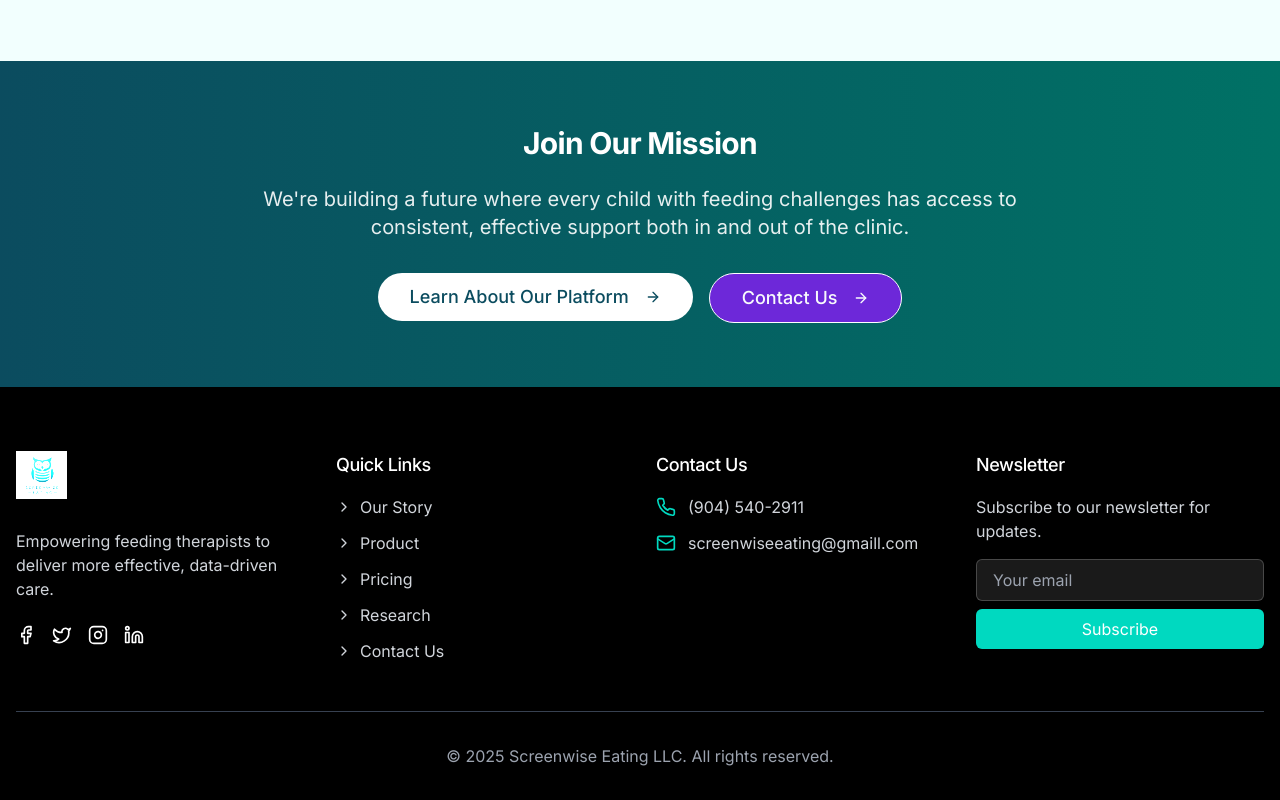
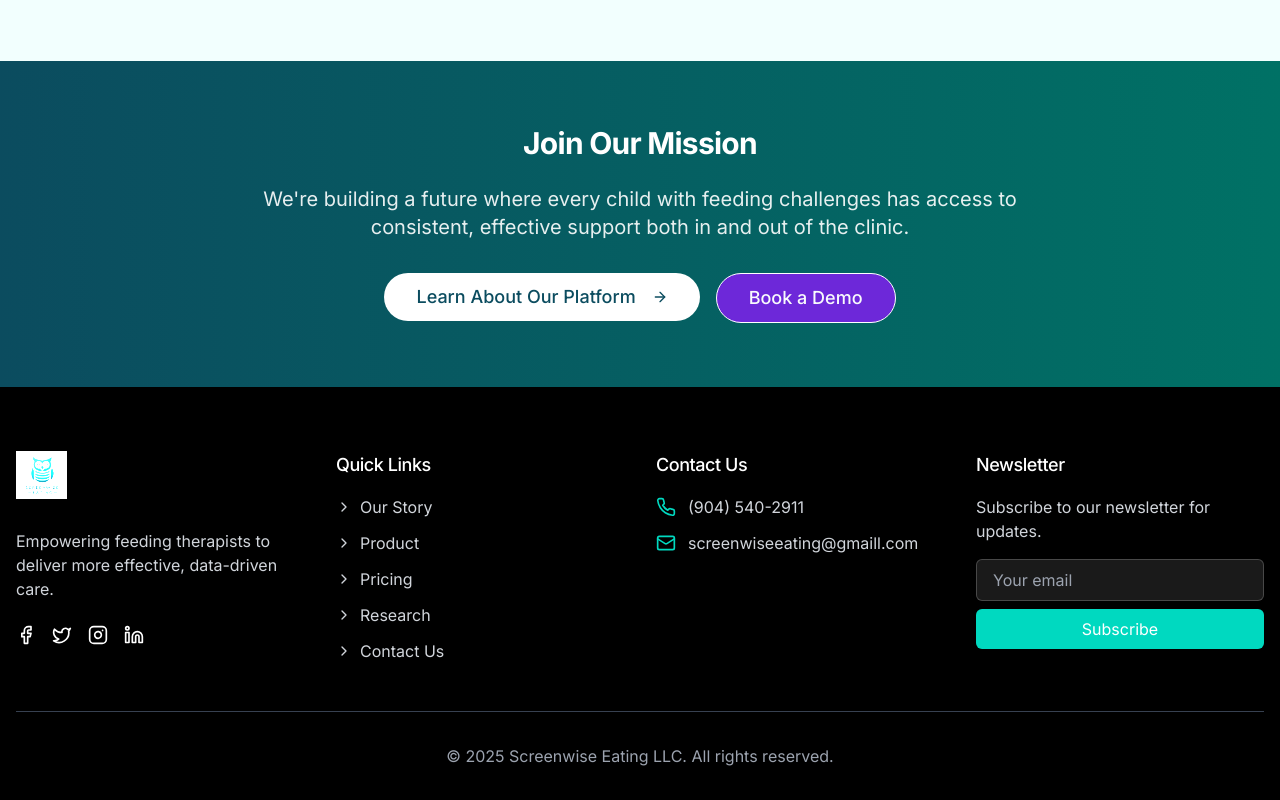
Before and after one commit to canaankimball/screenwise-website-builder, a React (Vite) app: page /our-story in a window 1280 px wide. Shown: the part 2701-3501 px from the top of the page. Built offline with nearby package versions, Linux system fonts and the light colour scheme.

Commit message:
Code edited in Lovable Code Editor
Edited UI in Lovable

```diff
--- a/src/pages/OurStory.tsx
+++ b/src/pages/OurStory.tsx
@@ -162,11 +162,12 @@ const OurStory = () => {
                 Learn About Our Platform <ArrowRight className="ml-2" size={18} />
               </Button>
             </Link>
-            <Link to="/contact">
-              <Button variant="outline" className="border-white rounded-full px-8 py-6 text-lg text-slate-50 bg-violet-700 hover:bg-violet-600">
-                Contact Us <ArrowRight className="ml-2" size={18} />
-              </Button>
-            </Link>
+
+            <Button variant="outline" className="border-white rounded-full px-8 py-6 text-lg text-slate-50 bg-violet-700 hover:bg-violet-600"
+              onClick={() => window.open('https://calendly.com/canaankimball/30min', '_blank')}>
+              Book a Demo
+            </Button>
+
           </div>
         </div>
       </section>
```
